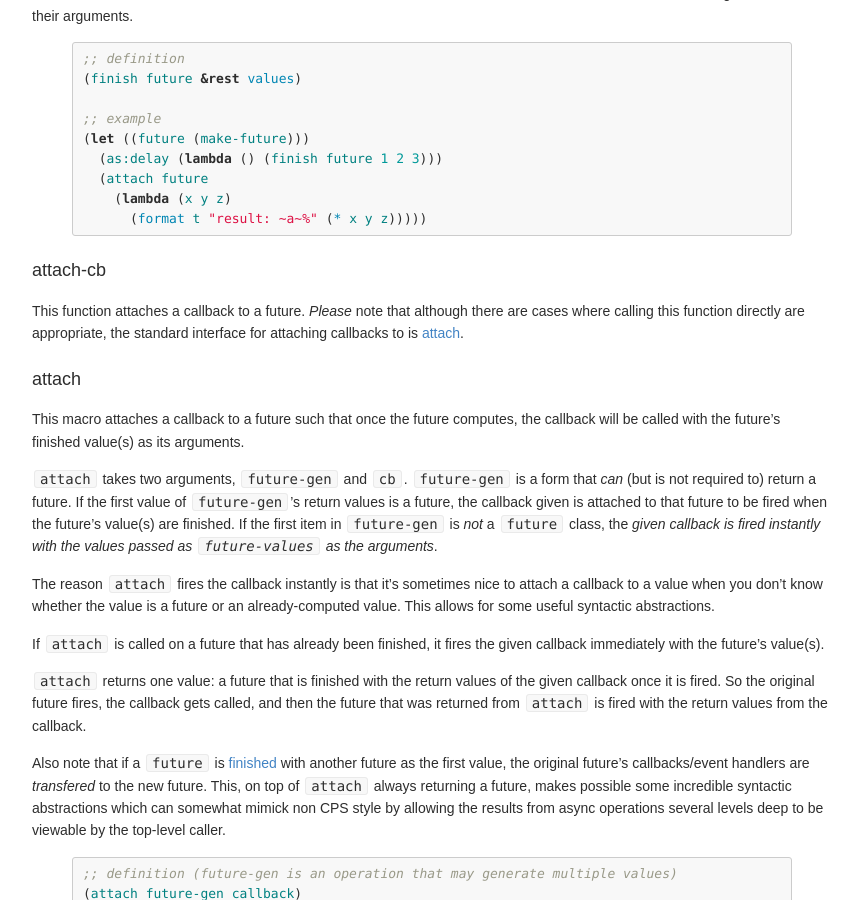
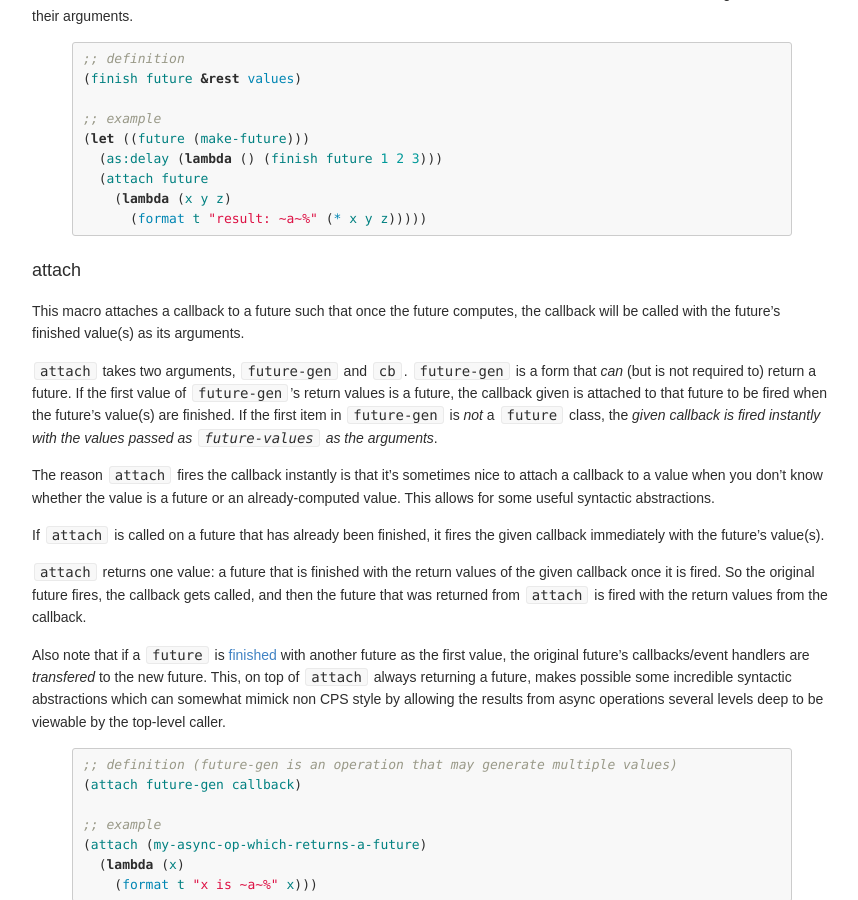
Before and after one commit to orthecreedence/cl-async, a Jekyll site: the page built from future.md, in a window 1280 px wide and 900 px high, scrolled down 4115 px. Shown: the whole window, without its empty margins (208-1066 px from the left). Built offline with Jekyll 4.4.1, drawn with Linux system fonts in a browser that asks for light colours; Markdown is read by kramdown in place of the engine named in the settings.

Commit message:
forgot to remove attach-cb section from future docs

```diff
--- a/future.md
+++ b/future.md
@@ -248,12 +248,6 @@ to the future will be fired, with the given values as their arguments.
       (format t "result: ~a~%" (* x y z)))))
 {% endhighlight %}
 
-<a id="attach-cb"></a>
-### attach-cb
-This function attaches a callback to a future. _Please_ note that although there
-are cases where calling this function directly are appropriate, the standard
-interface for attaching callbacks to is [attach](#attach).
-
 <a id="attach"></a>
 ### attach
 This macro attaches a callback to a future such that once the future computes,
```
